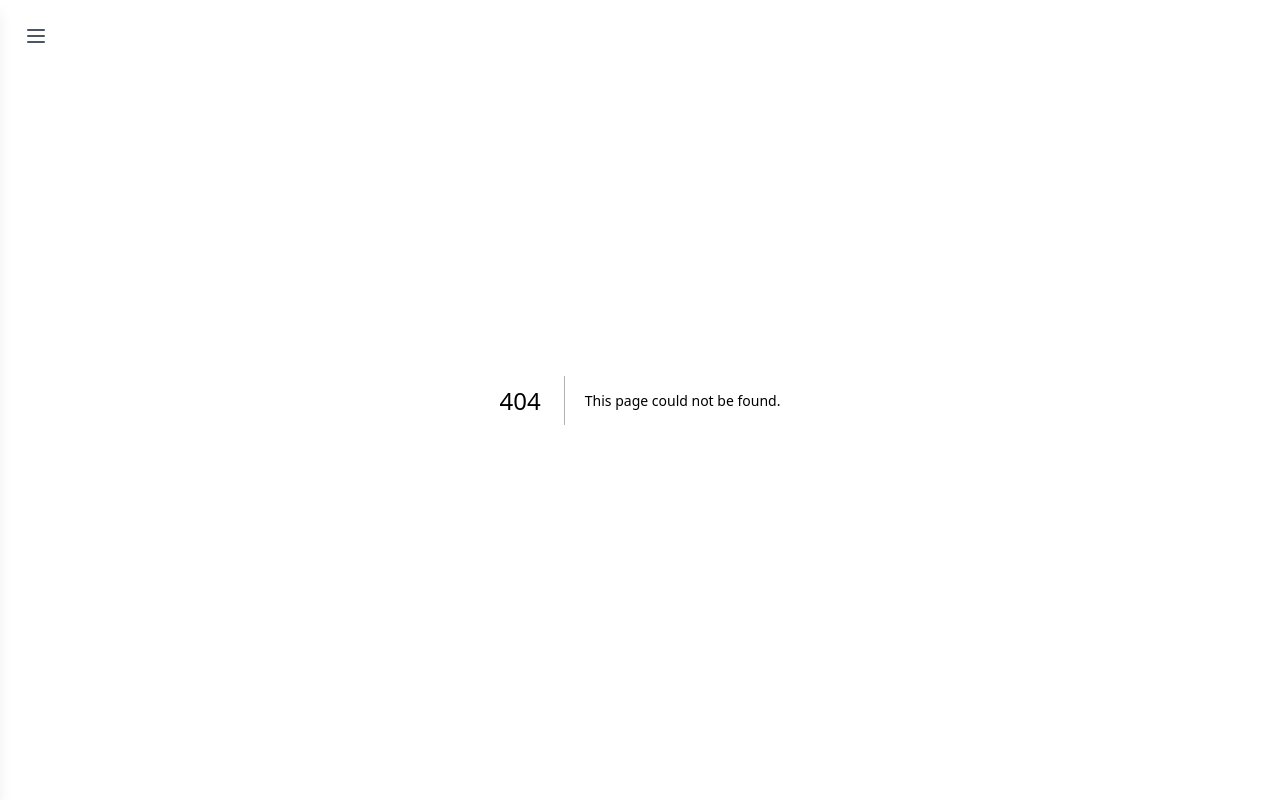
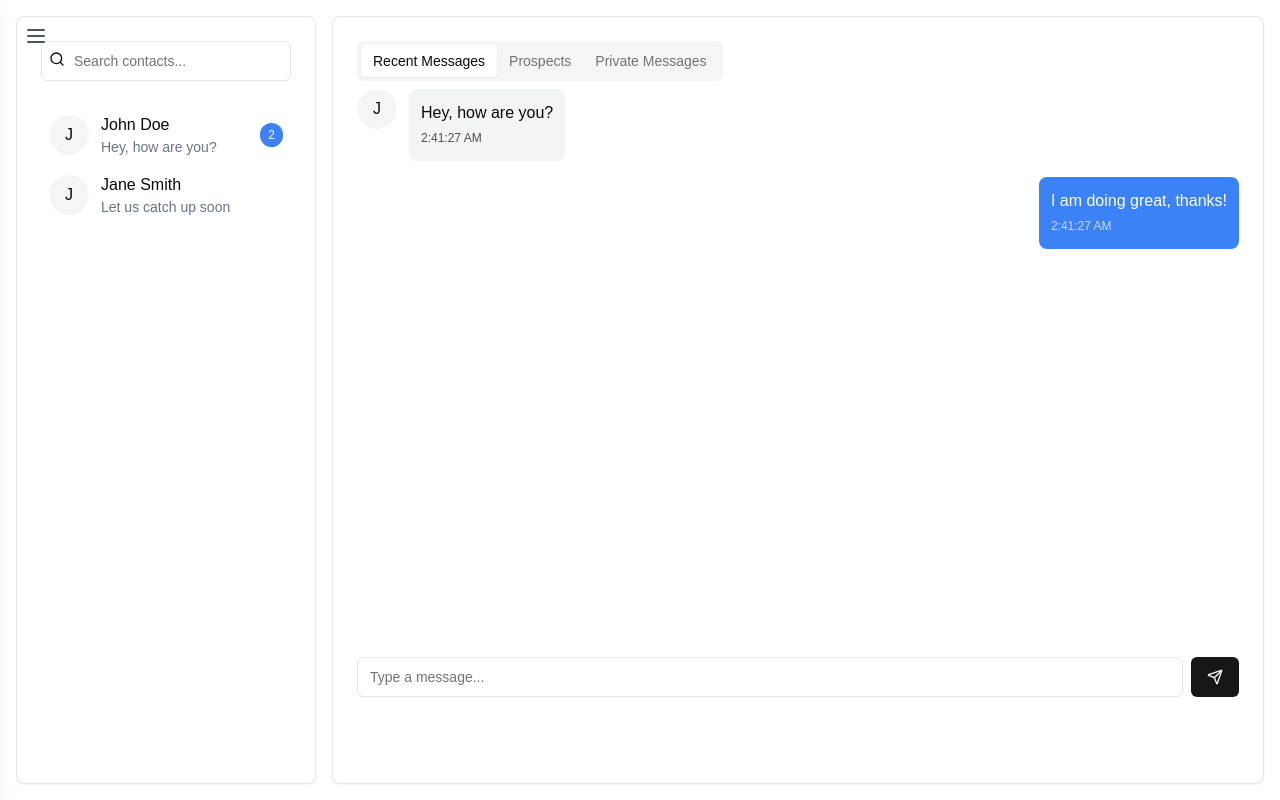
Before and after one commit to tswiki/creator-saas, a Next.js app: page /chat in a window 1280 px wide. Before the commit this address had no page. Built offline with nearby package versions, Linux system fonts and the light colour scheme.

Commit message:
added chat page

```diff
--- /dev/null
+++ b/src/app/chat/page.tsx
@@ -0,0 +1,189 @@
+
+"use client";
+
+import { useState } from 'react';
+import { Send, Search, User } from 'lucide-react';
+import {
+  Card,
+  CardContent,
+  CardHeader,
+  CardFooter,
+} from '@/components/ui/card';
+import { Button } from '@/components/ui/button';
+import { Input } from '@/components/ui/input';
+import { ScrollArea } from '@/components/ui/scroll-area';
+import { Avatar, AvatarFallback } from '@/components/ui/avatar';
+import {
+  Tabs,
+  TabsContent,
+  TabsList,
+  TabsTrigger,
+} from '@/components/ui/tabs';
+
+interface Message {
+  id: string;
+  sender: string;
+  content: string;
+  timestamp: string;
+}
+
+interface Contact {
+  id: string;
+  name: string;
+  lastMessage: string;
+  unread: number;
+}
+
+export default function ChatInterface() {
+  const [activeChat, setActiveChat] = useState<string | null>(null);
+  const [newMessage, setNewMessage] = useState('');
+
+  const [messages] = useState<Message[]>([
+    {
+      id: '1',
+      sender: 'John Doe',
+      content: 'Hey, how are you?',
+      timestamp: new Date().toISOString(),
+    },
+    {
+      id: '2',
+      sender: 'Me',
+      content: "I am doing great, thanks!",
+      timestamp: new Date().toISOString(),
+    },
+  ]);
+
+  const [contacts] = useState<Contact[]>([
+    {
+      id: '1',
+      name: 'John Doe',
+      lastMessage: 'Hey, how are you?',
+      unread: 2,
+    },
+    {
+      id: '2',
+      name: 'Jane Smith',
+      lastMessage: "Let us catch up soon",
+      unread: 0,
+    },
+  ]);
+
+  const sendMessage = () => {
+    if (!newMessage.trim()) return;
+    // Add message sending logic here
+    setNewMessage('');
+  };
+
+  return (
+    <div className="container mx-auto p-4">
+      <div className="grid grid-cols-12 gap-4 h-[calc(100vh-2rem)]">
+
+        {/* Contacts Sidebar */}
+        <div className="col-span-3">
+          <Card className="h-full">
+            <CardHeader>
+              <div className="relative">
+                <Search className="absolute left-2 top-2.5 h-4 w-4 text-muted-foreground" />
+                <Input placeholder="Search contacts..." className="pl-8" />
+              </div>
+            </CardHeader>
+            <CardContent>
+              <ScrollArea className="h-[calc(100vh-12rem)]">
+                {contacts.map((contact) => (
+                  <div
+                    key={contact.id}
+                    className={`flex items-center gap-3 p-2 rounded-lg cursor-pointer hover:bg-gray-100 ${
+                      activeChat === contact.id ? 'bg-gray-100' : ''
+                    }`}
+                    onClick={() => setActiveChat(contact.id)}
+                  >
+                    <Avatar>
+                      <AvatarFallback>{contact.name[0]}</AvatarFallback>
+                    </Avatar>
+                    <div className="flex-1">
+                      <div className="font-medium">{contact.name}</div>
+                      <div className="text-sm text-gray-500">{contact.lastMessage}</div>
+                    </div>
+                    {contact.unread > 0 && (
+                      <div className="bg-blue-500 text-white text-xs rounded-full px-2 py-1">
+                        {contact.unread}
+                      </div>
+                    )}
+                  </div>
+                ))}
+              </ScrollArea>
+            </CardContent>
+          </Card>
+        </div>
+
+        {/* Chat Area */}
+        <div className="col-span-9">
+          <Card className="h-full">
+            <CardHeader>
+              <Tabs defaultValue="messages" className="w-full">
+                <TabsList>
+                  <TabsTrigger value="messages">Recent Messages</TabsTrigger>
+                  <TabsTrigger value="prospects">Prospects</TabsTrigger>
+                  <TabsTrigger value="private">Private Messages</TabsTrigger>
+                </TabsList>
+
+                <TabsContent value="messages">
+                  <ScrollArea className="h-[calc(100vh-16rem)]">
+                    {messages.map((message) => (
+                      <div
+                        key={message.id}
+                        className={`flex gap-3 mb-4 ${
+                          message.sender === 'Me' ? 'justify-end' : ''
+                        }`}
+                      >
+                        {message.sender !== 'Me' && (
+                          <Avatar>
+                            <AvatarFallback>{message.sender[0]}</AvatarFallback>
+                          </Avatar>
+                        )}
+                        <div className={`max-w-[70%] ${
+                          message.sender === 'Me' ? 'bg-blue-500 text-white' : 'bg-gray-100'
+                        } rounded-lg p-3`}>
+                          <p>{message.content}</p>
+                          <span className="text-xs opacity-70">
+                            {new Date(message.timestamp).toLocaleTimeString()}
+                          </span>
+                        </div>
+                      </div>
+                    ))}
+                  </ScrollArea>
+                </TabsContent>
+
+                <TabsContent value="prospects">
+                  <div className="text-center p-4 text-gray-500">
+                    Prospect interactions will appear here
+                  </div>
+                </TabsContent>
+
+                <TabsContent value="private">
+                  <div className="text-center p-4 text-gray-500">
+                    Private messages will appear here
+                  </div>
+                </TabsContent>
+              </Tabs>
+            </CardHeader>
+
+            <CardFooter>
+              <div className="flex w-full gap-2">
+                <Input
+                  value={newMessage}
+                  onChange={(e) => setNewMessage(e.target.value)}
+                  placeholder="Type a message..."
+                  onKeyPress={(e) => e.key === 'Enter' && sendMessage()}
+                />
+                <Button onClick={sendMessage}>
+                  <Send className="h-4 w-4" />
+                </Button>
+              </div>
+            </CardFooter>
+          </Card>
+        </div>
+      </div>
+    </div>
+  );
+}
--- a/src/components/ui/header.tsx
+++ b/src/components/ui/header.tsx
@@ -8,16 +8,6 @@ import Profile from '@/components/ui/profile'
 export default function Header() {
   const [isOpen, setIsOpen] = useState(false);
   const [isModalOpen, setIsModalOpen] = useState(false);
-
-  const handleOverlayClick = () => {
-    if (!isModalOpen) {
-      setIsOpen(false);
-    }
-  };
-
-  const handleProfileClose = () => {
-    setIsModalOpen(false);
-  };
 
   return (
     <>
@@ -30,11 +20,11 @@ export default function Header() {
 
       {/* Profile Modal */}
       {isModalOpen && (
-        <div className="fixed inset-0 z-[60] overflow-y-auto">
+        <div className="fixed inset-0 z-50 overflow-y-auto">
           <div className="flex min-h-full items-center justify-center p-4">
-            <div className="fixed inset-0 bg-black bg-opacity-50" onClick={handleProfileClose} />
-            <div className="relative z-[70]">
-              <Profile onClose={handleProfileClose} />
+            <div className="fixed inset-0 bg-black bg-opacity-50" onClick={() => setIsModalOpen(false)} />
+            <div className="relative z-50">
+              <Profile onClose={() => setIsModalOpen(false)} />
             </div>
           </div>
         </div>
@@ -44,7 +34,7 @@ export default function Header() {
       {isOpen && (
         <div
           className="fixed inset-0 bg-black bg-opacity-50 z-40 transition-opacity duration-300"
-          onClick={handleOverlayClick}
+          onClick={() => setIsOpen(false)}
         />
       )}
 
@@ -96,6 +86,13 @@ export default function Header() {
             >
               Store
             </Link>
+
+            <Link
+              href="/chat"
+              className="block py-2 px-4 text-sm font-medium text-gray-900 hover:bg-indigo-50 hover:text-indigo-600 rounded-lg"
+            >
+              Chat
+            </Link>
           </nav>
 
           <div className="absolute bottom-4 left-0 right-0 px-4">
@@ -103,7 +100,10 @@ export default function Header() {
               <div className="flex flex-col items-center space-y-1 px-2">
                 <div className="text-sm font-medium text-gray-600">cohort</div>
                 <button
-                  onClick={() => setIsModalOpen(true)}
+                  onClick={() => {
+                    setIsModalOpen(true);
+                    setIsOpen(false);
+                  }}
                   className="flex items-center space-x-3 hover:bg-gray-100 rounded-lg px-2 py-1 w-full"
                 >
                   <div className="bg-gray-200 rounded-full h-8 w-8 flex items-center justify-center">
```
